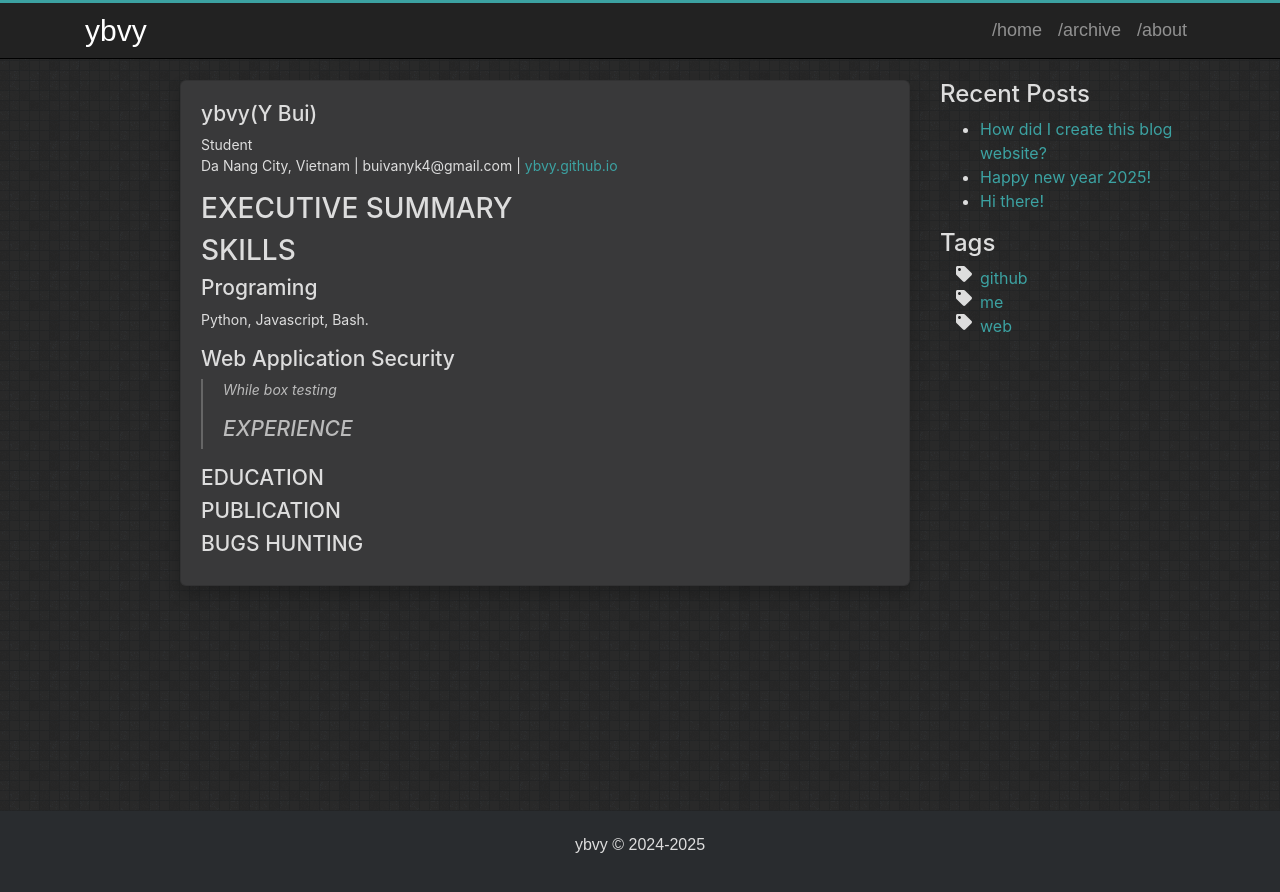
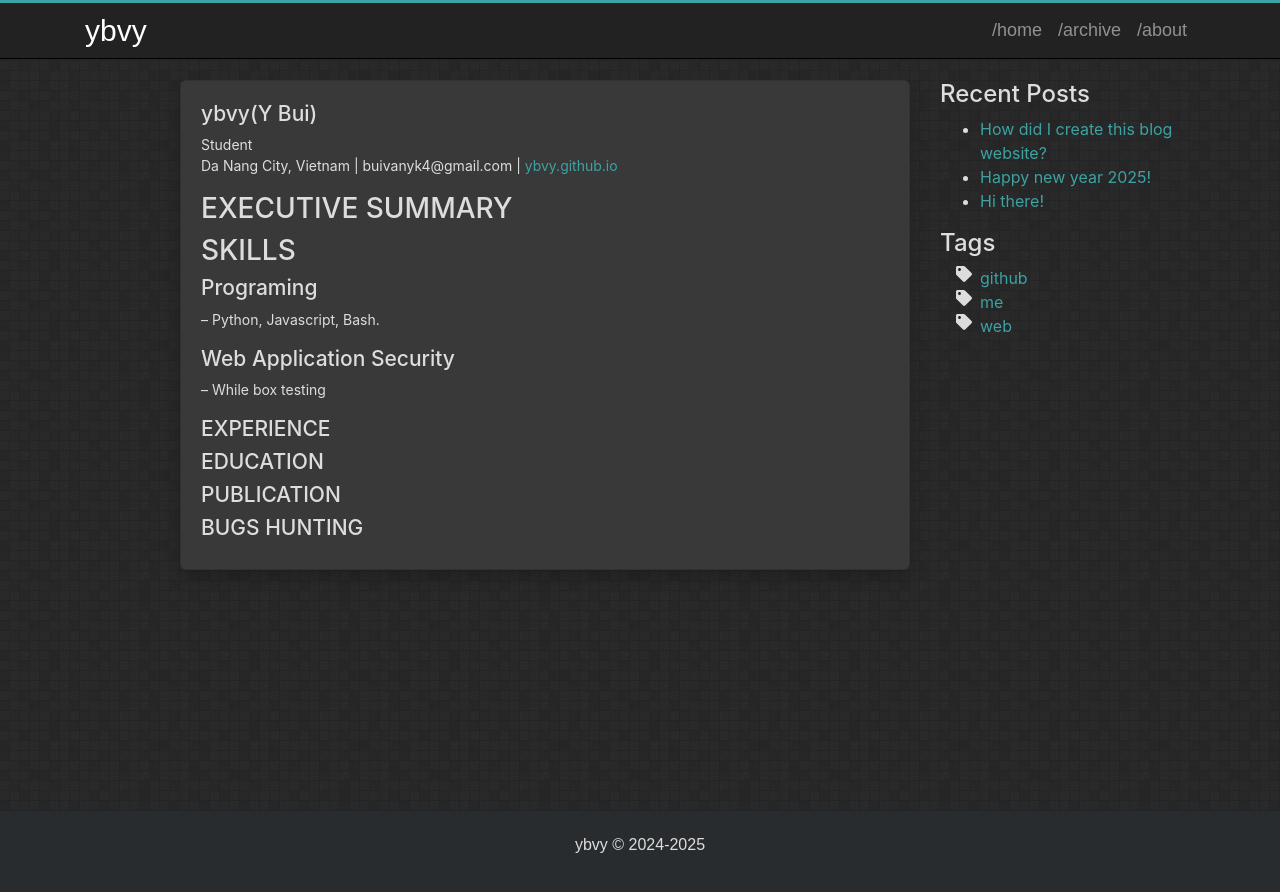
Before and after one commit to ybvy/ybvy.github.io, a Jekyll site: the page built from about.md, in a window 1280 px wide. Shown: the top 892 px of the page. Built offline with Jekyll 4.4.1, drawn with Linux system fonts in a browser that asks for light colours.

```diff
--- a/about.md
+++ b/about.md
@@ -12,9 +12,9 @@ Da Nang City, Vietnam | buivanyk4@gmail.com | [ybvy.github.io](https://ybvy.gith
 
 # SKILLS
 ## Programing
-Python, Javascript, Bash.
+-- Python, Javascript, Bash.
 ## Web Application Security
-> While box testing
+-- While box testing
 ## EXPERIENCE
 
 ## EDUCATION
```
